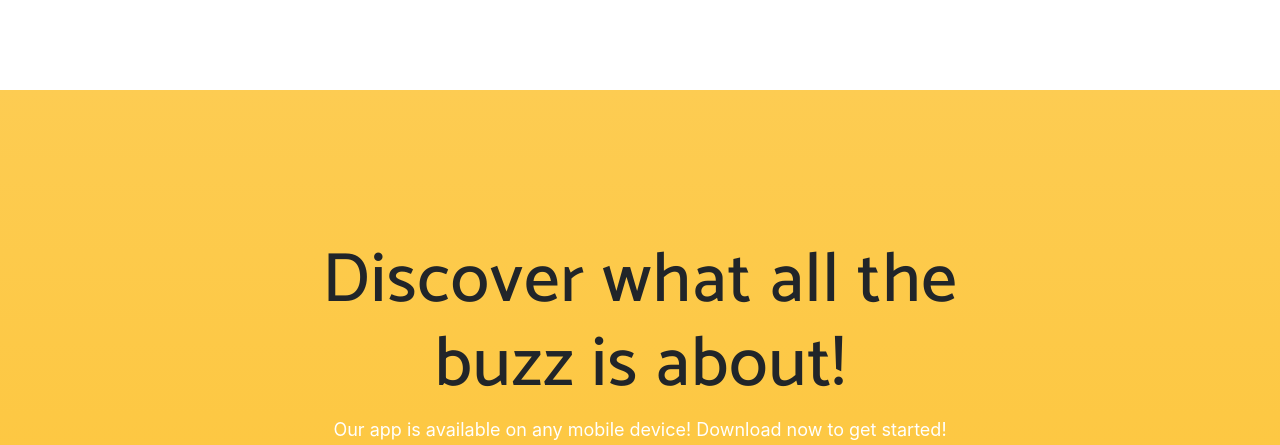
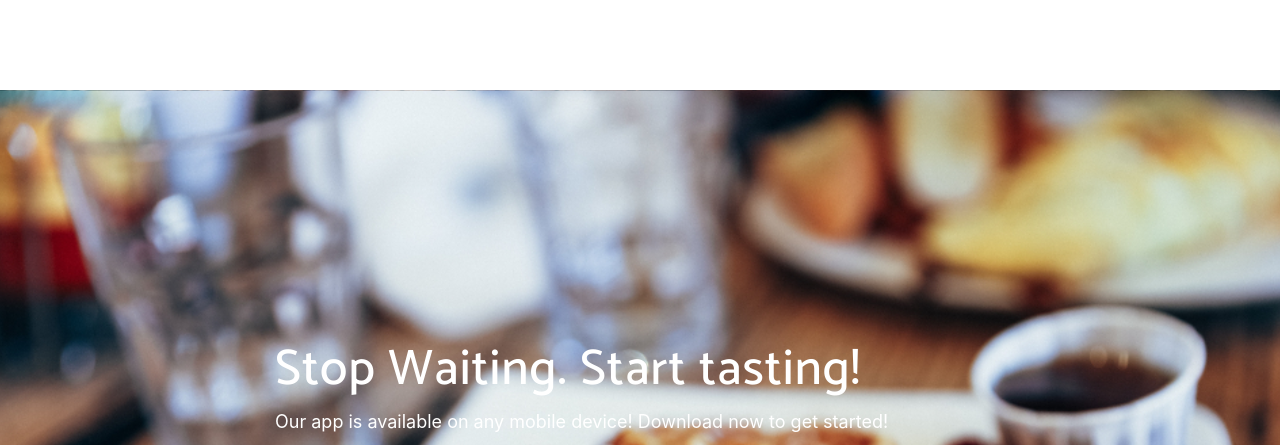
Before and after one commit to AndrewPen2020/home, a website with bundled scripts: page index.html in a window 1280 px wide. Shown: the part 1778-2223 px from the top of the page. Built offline with nearby package versions, Linux system fonts and the light colour scheme; a web font is replaced by a local one.

Commit message:
Update index.html

```diff
--- a/index.html
+++ b/index.html
@@ -145,11 +145,11 @@
     </div>
   </section>
 
-  <section class="download bg-primary text-center" id="download">
+  <section class="cta" id="download">
     <div class="container">
       <div class="row">
         <div class="col-md-8 mx-auto">
-          <h2 class="section-heading">Discover what all the buzz is about!</h2>
+          <h2 style="color:white" class="section-heading">Stop Waiting. Start tasting!</h2>
           <p style="color:white">Our app is available on any mobile device! Download now to get started!</p>
           <div class="badges">
             <a class="badge-link" href="https://play.google.com/store/apps?hl=en_US"><img src="img/google-play-badge.svg" alt=""></a>
```
